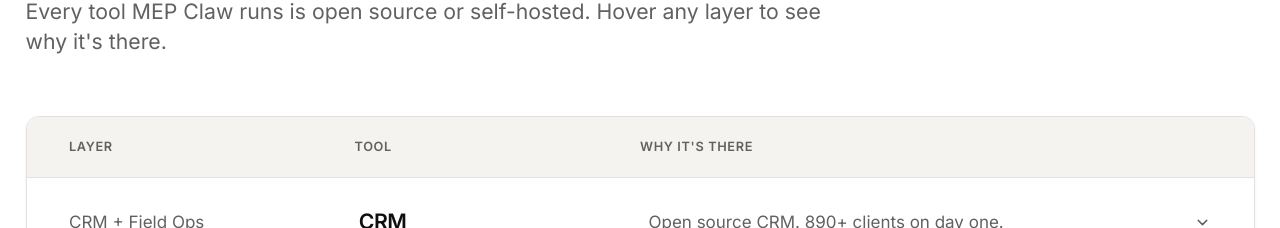
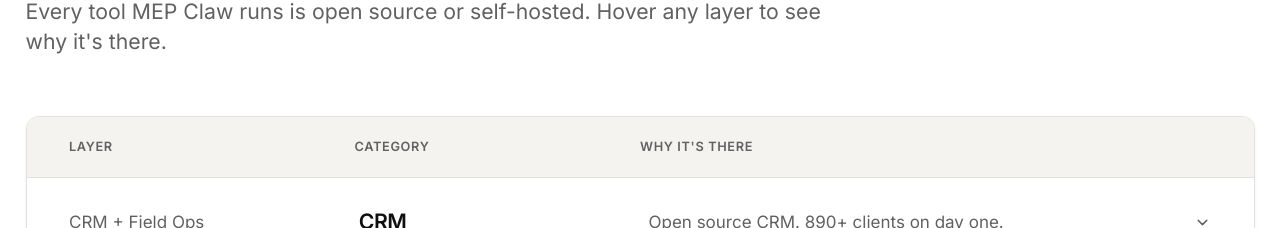
Before and after one commit to 623abl-arch/trades-boss-autopilot, a React (Vite) app: page /stack in a window 1280 px wide. Shown: the part 3709-3937 px from the top of the page. Built offline with nearby package versions, Linux system fonts and the light colour scheme; a web font is replaced by a local one.

Commit message:
Changes
Co-authored-by: 623abl-arch <234837491+623abl-arch@users.noreply.github.com>

```diff
--- a/src/components/FullStack.tsx
+++ b/src/components/FullStack.tsx
@@ -79,7 +79,7 @@ const FullStack = () => {
         <div className="card-soft overflow-hidden">
           <div className="hidden md:grid grid-cols-12 px-10 py-5 border-b border-border bg-surface">
             <div className="col-span-3 text-xs font-semibold uppercase tracking-wider text-muted-foreground">Layer</div>
-            <div className="col-span-3 text-xs font-semibold uppercase tracking-wider text-muted-foreground">Tool</div>
+            <div className="col-span-3 text-xs font-semibold uppercase tracking-wider text-muted-foreground">Category</div>
             <div className="col-span-6 text-xs font-semibold uppercase tracking-wider text-muted-foreground">Why it's there</div>
           </div>
           {stackRows.map((r, i) => {
```
